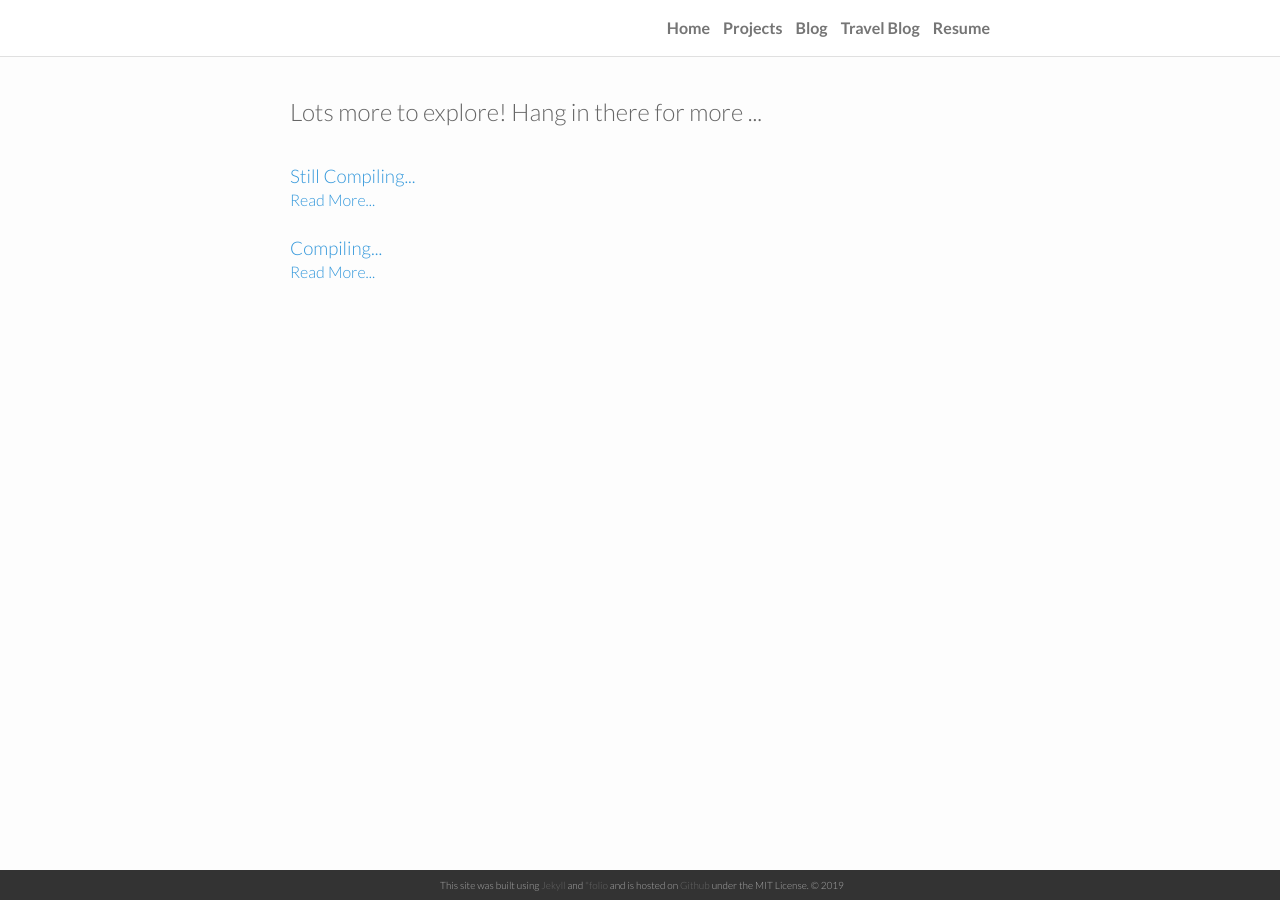
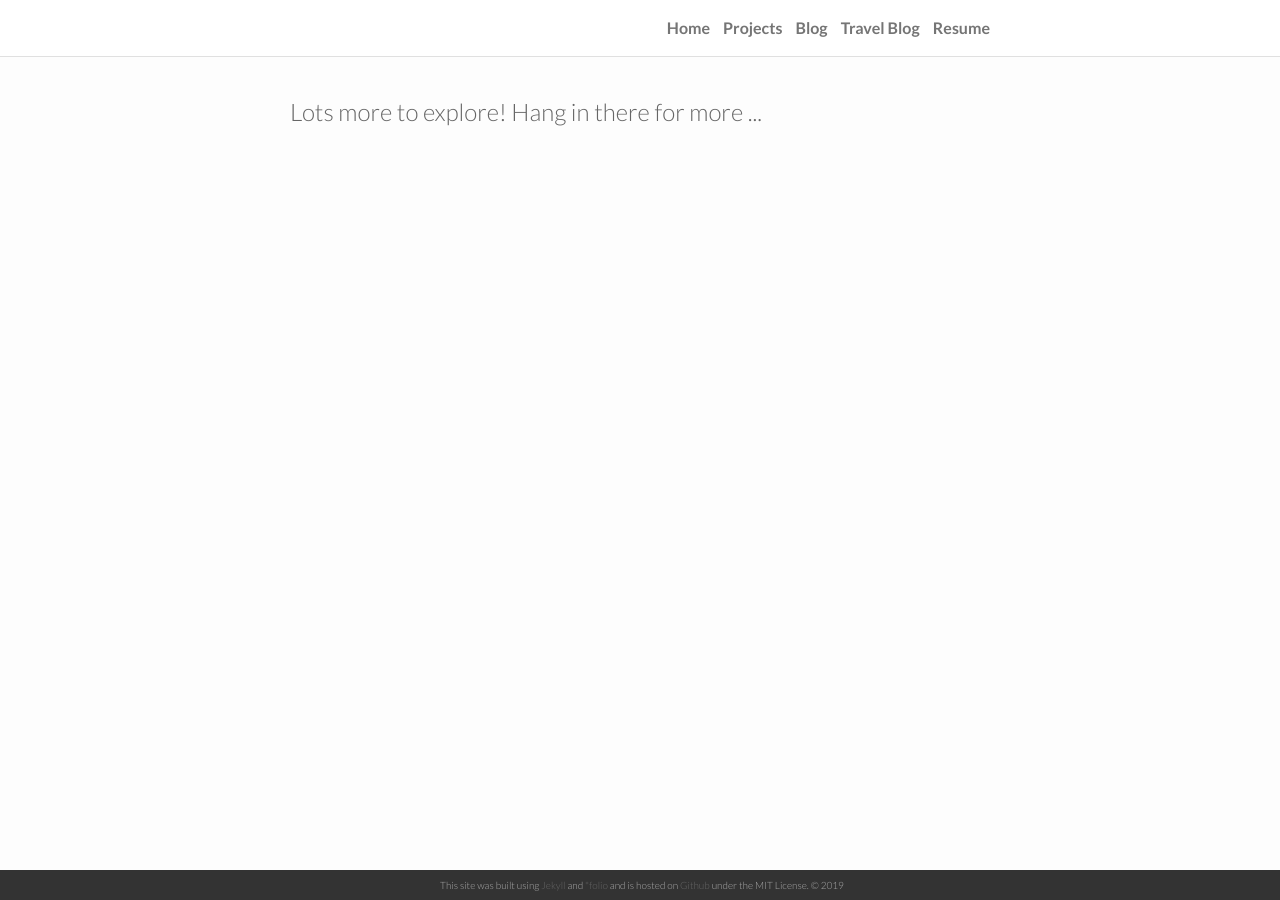
Before and after one commit to RachithP/rp.github.io, a Jekyll site: the page built from travel_blog.md, in a window 1280 px wide. Built offline with Jekyll 4.4.1, drawn with Linux system fonts in a browser that asks for light colours.

Commit message:
Update travel_blog.md

```diff
--- a/travel_blog.md
+++ b/travel_blog.md
@@ -6,7 +6,7 @@ order: 4
 ---
 
 <div class="posts">
-  {% for post in site.posts %}
+  {% for post in site.travel %}
     <article class="post">
 
       <h1><a href="{{ site.baseurl }}{{ post.url }}">{{ post.title }}</a></h1>
```
